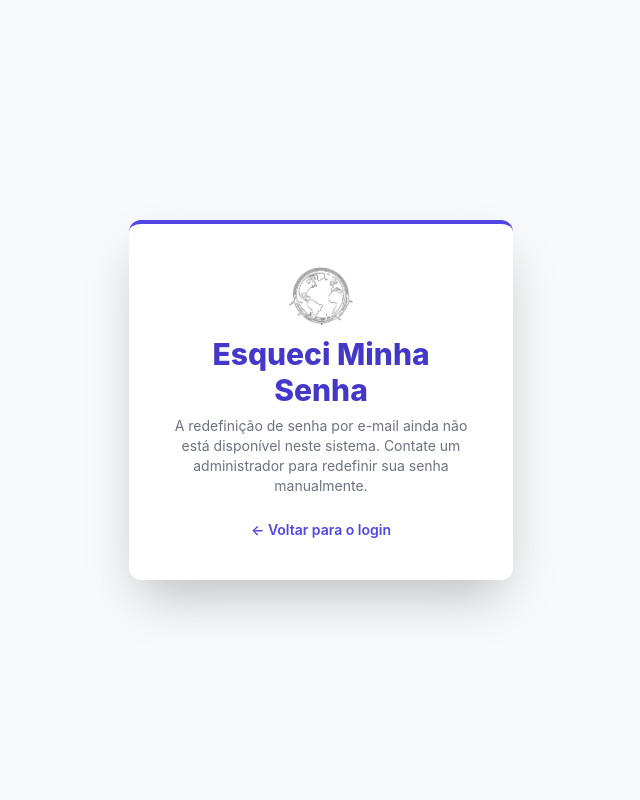
After one commit to PauloAndree/Finances-IPJCSN, a Flask app: page /esqueci-senha in a window 1280 px wide. The commit adds this page. Shown: the whole page, without its empty margins (319-959 px from the left). Run offline with Flask 3, Linux system fonts and the light colour scheme; some libraries are stand-ins or nearby versions.

Commit message:
Adiciona recuperação de senha por e-mail e suporte a variáveis via .env
- Fluxo completo de "esqueci minha senha": token seguro com validade de 1 hora
  enviado por e-mail, com proteção contra enumeração de contas (mensagem sempre
  genérica), token de uso único e rejeição de links expirados/inválidos.
- Suporte a arquivo .env (python-dotenv) para configurar variáveis sensíveis
  (SMTP, etc.) localmente sem tocar no código nem no Git.

Co-Authored-By: Claude Sonnet 5 <noreply@anthropic.com>

```diff
--- a/app.py
+++ b/app.py
@@ -20,6 +20,9 @@ import smtplib
 import threading
 import time
 from email.mime.text import MIMEText
+from dotenv import load_dotenv
+
+load_dotenv()  # carrega variáveis do arquivo .env (nunca versionado no Git), se existir
 
 # ==============================
 # CONFIGURAÇÃO DO FLASK
@@ -182,6 +185,8 @@ class Usuario(db.Model):
     ativo = db.Column(db.Boolean, default=True)
     membro_id = db.Column(db.Integer, db.ForeignKey('membros.id_membro'))
     pendente_aprovacao = db.Column(db.Boolean, default=False)
+    token_redefinicao_senha = db.Column(db.String(64))
+    token_redefinicao_expira = db.Column(db.DateTime)
 
 
 class Entrada(db.Model):
@@ -642,6 +647,26 @@ def montar_corpo_aviso_vencimento(atrasadas, proximas):
         {linhas(proximas)}
         <p style="color:#6b7280;font-size:12px;margin-top:24px;">
             Mensagem automática do sistema financeiro. Acesse o sistema para marcar contas como pagas.
+        </p>
+    </div>
+    """
+
+
+def montar_corpo_redefinicao_senha(link):
+    return f"""
+    <div style="font-family:Arial,sans-serif;max-width:600px;margin:0 auto;">
+        <h2 style="color:#1f2937;">Redefinição de Senha — {IGREJA_NOME}</h2>
+        <p style="color:#374151;font-size:14px;">
+            Recebemos um pedido para redefinir a senha da sua conta no sistema financeiro.
+        </p>
+        <p style="margin:24px 0;">
+            <a href="{link}" style="background:#4f46e5;color:#fff;padding:10px 20px;border-radius:8px;text-decoration:none;font-size:14px;">
+                Redefinir minha senha
+            </a>
+        </p>
+        <p style="color:#6b7280;font-size:12px;">
+            Este link expira em 1 hora. Se você não pediu essa redefinição, ignore este e-mail —
+            sua senha continua a mesma.
         </p>
     </div>
     """
@@ -989,6 +1014,67 @@ def cadastro():
     return render_template('cadastro.html')
 
 
+@app.route('/esqueci-senha', methods=['GET', 'POST'])
+@limiter.limit("5 per minute", methods=["POST"])
+def esqueci_senha():
+    if 'usuario' in session:
+        return redirect(url_for('dashboard'))
+
+    if request.method == 'POST':
+        email = request.form.get('email', '').strip().lower()
+        usuario = Usuario.query.filter_by(email=email).first()
+
+        # Sempre mostra a mesma mensagem, exista ou não a conta — evita que alguém
+        # descubra quais e-mails estão cadastrados testando este formulário.
+        if usuario and usuario.ativo:
+            usuario.token_redefinicao_senha = secrets.token_urlsafe(32)
+            usuario.token_redefinicao_expira = datetime.now() + timedelta(hours=1)
+            db.session.commit()
+
+            link = url_for('redefinir_senha', token=usuario.token_redefinicao_senha, _external=True)
+            enviar_email(
+                usuario.email,
+                f'Redefinição de senha — {IGREJA_NOME}',
+                montar_corpo_redefinicao_senha(link),
+            )
+
+        flash('Se esse e-mail estiver cadastrado, enviamos um link de redefinição de senha para ele.', 'sucesso')
+        return redirect(url_for('login'))
+
+    return render_template('esqueci_senha.html', smtp_configurado=smtp_configurado())
+
+
+@app.route('/redefinir-senha/<token>', methods=['GET', 'POST'])
+def redefinir_senha(token):
+    if 'usuario' in session:
+        return redirect(url_for('dashboard'))
+
+    usuario = Usuario.query.filter_by(token_redefinicao_senha=token).first()
+    if not usuario or not usuario.token_redefinicao_expira or usuario.token_redefinicao_expira < datetime.now():
+        flash('Este link de redefinição é inválido ou expirou. Solicite um novo.', 'erro')
+        return redirect(url_for('esqueci_senha'))
+
+    if request.method == 'POST':
+        senha = request.form.get('senha', '')
+        confirmar_senha = request.form.get('confirmar_senha', '')
+
+        if len(senha) < 6:
+            flash('A senha deve ter pelo menos 6 caracteres.', 'erro')
+            return redirect(url_for('redefinir_senha', token=token))
+        if senha != confirmar_senha:
+            flash('As senhas não coincidem.', 'erro')
+            return redirect(url_for('redefinir_senha', token=token))
+
+        usuario.senha = bcrypt.generate_password_hash(senha).decode('utf-8')
+        usuario.token_redefinicao_senha = None
+        usuario.token_redefinicao_expira = None
+        db.session.commit()
+        flash('Senha redefinida com sucesso! Faça login com sua nova senha.', 'sucesso')
+        return redirect(url_for('login'))
+
+    return render_template('redefinir_senha.html', token=token)
+
+
 @app.errorhandler(429)
 def limite_excedido(e):
     flash('Muitas tentativas de login em pouco tempo. Aguarde um minuto e tente novamente.', 'erro')
@@ -2465,6 +2551,8 @@ with app.app_context():
     _add_column_if_missing('usuarios', 'ativo', 'BOOLEAN DEFAULT 1')
     _add_column_if_missing('usuarios', 'membro_id', 'INTEGER')
     _add_column_if_missing('usuarios', 'pendente_aprovacao', 'BOOLEAN DEFAULT 0')
+    _add_column_if_missing('usuarios', 'token_redefinicao_senha', 'TEXT')
+    _add_column_if_missing('usuarios', 'token_redefinicao_expira', 'DATETIME')
     _add_column_if_missing('membros', 'criado_via_cadastro', 'BOOLEAN DEFAULT 0')
     _add_column_if_missing('membros', 'foto_arquivo', 'TEXT')
     _add_column_if_missing('membros', 'data_nascimento', 'DATETIME')
--- a/requirements.txt
+++ b/requirements.txt
@@ -5,3 +5,4 @@ Flask-WTF==1.3.0
 Flask-Limiter==4.1.1
 requests==2.32.5
 waitress==3.0.2
+python-dotenv==1.0.1
--- /dev/null
+++ b/templates/esqueci_senha.html
@@ -0,0 +1,47 @@
+{% extends "base.html" %}
+{% block title %}Esqueci Minha Senha{% endblock %}
+
+{% block content %}
+<div class="min-h-screen flex items-center justify-center p-4">
+    <div class="w-full max-w-sm bg-white p-8 md:p-10 rounded-xl shadow-2xl border-t-4 border-brand-600">
+
+        <h2 class="text-2xl md:text-3xl font-extrabold text-brand-700 text-center mb-2">
+            <span class="flex flex-col items-center justify-center gap-2">
+                <img src="{{ url_for('static', filename='igreja.png') }}" alt="Logo IPJCSN" class="w-16 h-16 object-contain">
+                <span>Esqueci Minha Senha</span>
+            </span>
+        </h2>
+
+        {% if smtp_configurado %}
+        <p class="text-center text-sm text-gray-500 mb-6">
+            Informe o e-mail da sua conta. Se estiver cadastrado, enviaremos um link para você criar uma nova senha.
+        </p>
+
+        <form method="POST" action="{{ url_for('esqueci_senha') }}" class="space-y-4">
+            <input
+                type="email"
+                name="email"
+                placeholder="E-mail"
+                required
+                class="w-full p-3 border border-gray-300 rounded-lg focus:ring-brand-500 focus:border-brand-500 shadow-sm transition duration-150"
+            >
+            <button
+                type="submit"
+                class="w-full py-3 bg-brand-600 text-white font-bold rounded-lg shadow-lg hover:bg-brand-700 transition duration-300 transform hover:scale-[1.02] focus:outline-none focus:ring-4 focus:ring-brand-500 focus:ring-opacity-50"
+            >
+                Enviar link de redefinição
+            </button>
+        </form>
+        {% else %}
+        <p class="text-center text-sm text-gray-500 mb-6">
+            A redefinição de senha por e-mail ainda não está disponível neste sistema. Contate um administrador
+            para redefinir sua senha manualmente.
+        </p>
+        {% endif %}
+
+        <p class="text-center text-sm text-gray-500 mt-5">
+            <a href="{{ url_for('login') }}" class="text-brand-600 font-semibold hover:underline">&larr; Voltar para o login</a>
+        </p>
+    </div>
+</div>
+{% endblock %}
--- a/templates/login.html
+++ b/templates/login.html
@@ -37,7 +37,11 @@
             </button>
         </form>
 
-        <p class="text-center text-sm text-gray-500 mt-5">
+        <p class="text-center text-sm text-gray-500 mt-4">
+            <a href="{{ url_for('esqueci_senha') }}" class="text-gray-500 hover:text-green-600 hover:underline">Esqueci minha senha</a>
+        </p>
+
+        <p class="text-center text-sm text-gray-500 mt-3">
             É membro da igreja e quer acompanhar suas doações?
             <a href="{{ url_for('cadastro') }}" class="text-green-600 font-semibold hover:underline">Cadastre-se</a>
         </p>
```
Also changed, not shown: templates/redefinir_senha.html (added, +45 -0 lines).
